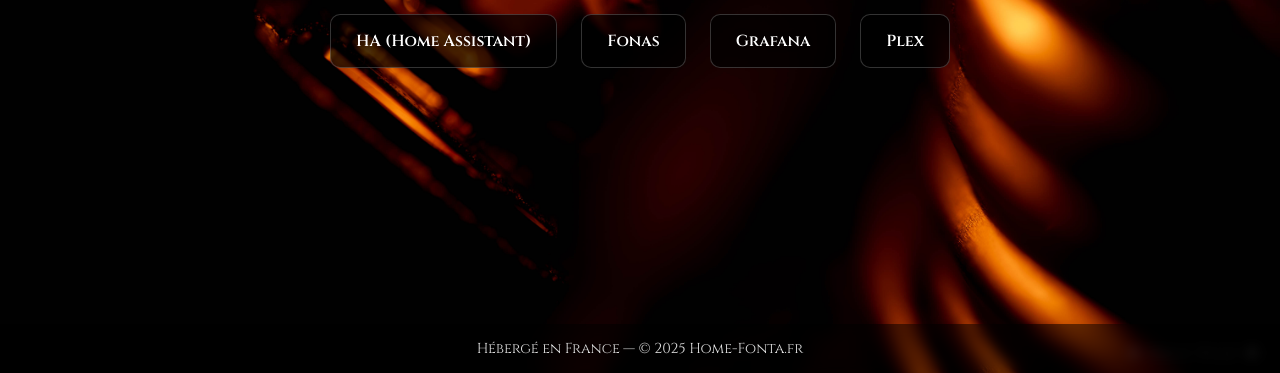
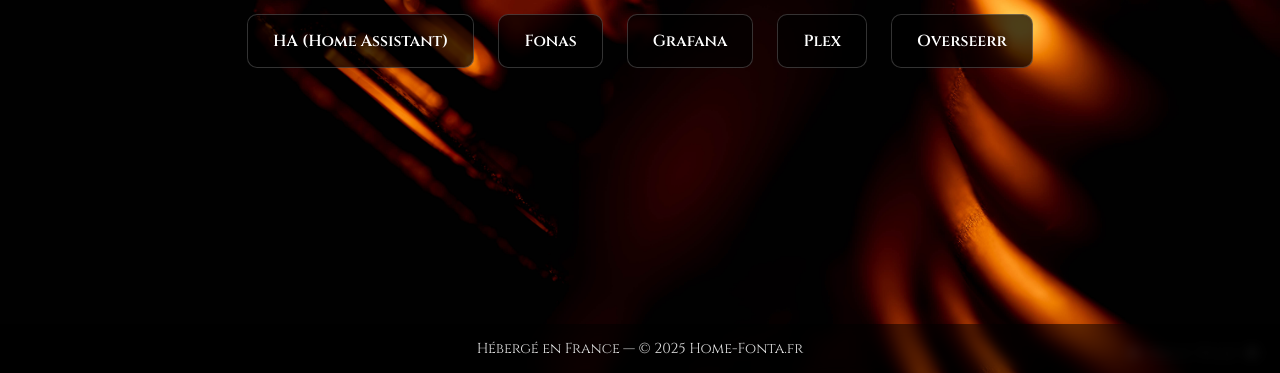
Before and after one commit to Nikob2o/home-fonta, a plain HTML site: page services.html in a window 1280 px wide. Shown: the part 427-800 px from the top of the page. Drawn offline with Linux system fonts and the light colour scheme.

Commit message:
Ajout du site overseerr

```diff
--- a/services.html
+++ b/services.html
@@ -30,6 +30,7 @@
       <a href="http://fonas.home-fonta.fr" target="_blank">Fonas</a>
       <a href="http://grafana.home-fonta.fr" target="_blank">Grafana</a>
       <a href="http://plex.home-fonta.fr" target="_blank">Plex</a>
+      <a href="http://overseerr.home-fonta.fr" target="_blank">Overseerr</a>
     </div>
   </main>
 
```
Also changed, not shown: 1 other file.
